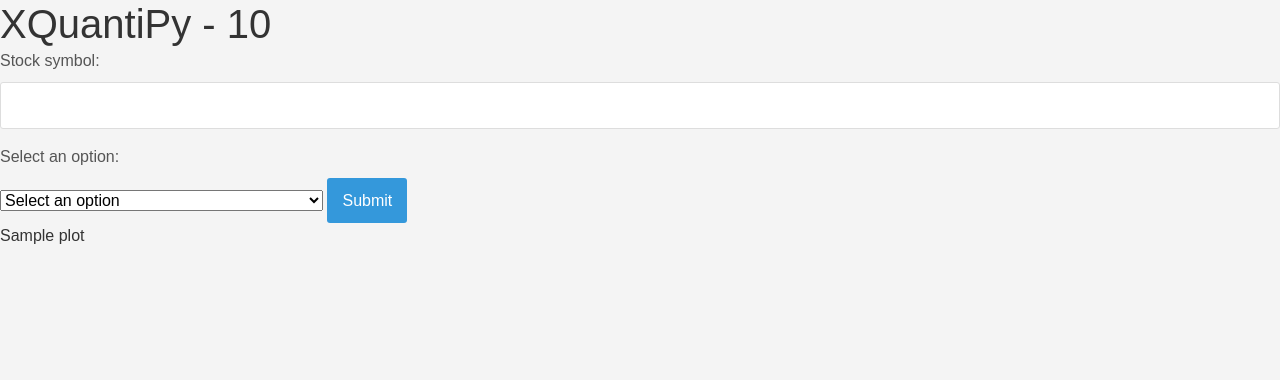
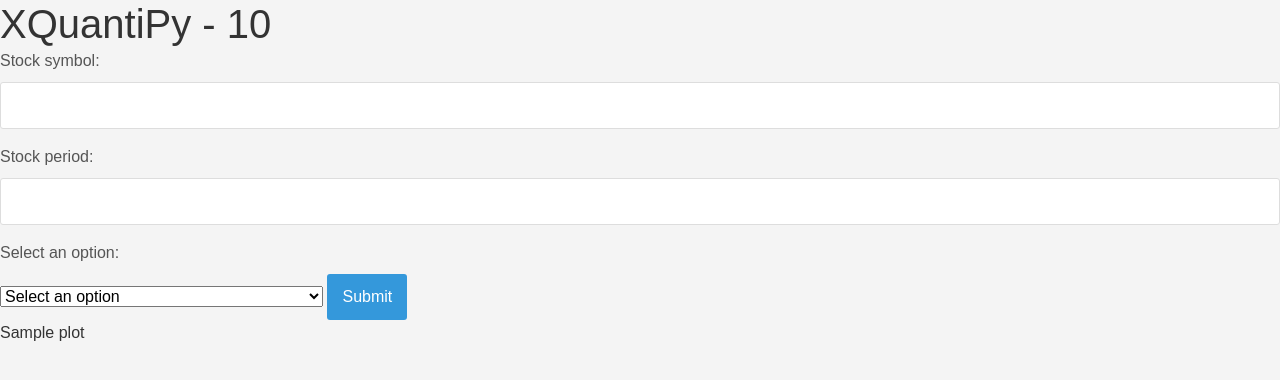
Before and after one commit to iamsaicharan/XQuantiPy, a Python web app: template server/templates/home.html in a window 1280 px wide. Shown: the top 380 px of the page. Run offline with Jinja, Linux system fonts and the light colour scheme; the template is opened without the code that fills it: most values are stand-ins (such as "Sample title", 1, 10 or a date in 2020).

Commit message:
updated for period of stock

```diff
--- a/server/templates/home.html
+++ b/server/templates/home.html
@@ -14,6 +14,8 @@
 <div>
     <label for="stock_symbol">Stock symbol:</label>
     <input type="text" id="stock_symbol" name="stock_symbol">
+    <label for="stock_period">Stock period:</label>
+    <input type="text" id="stock_period" name="stock_period">
 </div>
 <label for="options">Select an option:</label>
 <select id="options" onchange="updateFilters()">
@@ -57,8 +59,12 @@
             var maPeriodsValue = encodeURIComponent(document.getElementById("maPeriods").value);
             var maType = encodeURIComponent(document.getElementById("maType").value);
             var ticker = encodeURIComponent(document.getElementById("stock_symbol").value);
-            var url = "/stocks?indicators=" + selectedOption + "&symbol=" + ticker + "&type=" + maType + "&ma_period=" + maPeriodsValue
+            var period = encodeURIComponent(document.getElementById("stock_period").value);
+            var url = "/stocks?symbol=" + ticker + "&period=" + period + "&indicators=" + selectedOption + "&type=" + maType + "&ma_period=" + maPeriodsValue
+            // var url = "/stocks?indicators=" + selectedOption + "&symbol=" + ticker + "&type=" + maType + "&ma_period=" + maPeriodsValue
             window.location.href = url;
+        } else if (selectedOption === "default") {
+
         }
     }
 </script>
```
Also changed, not shown: app.py (+6 -5 lines).
